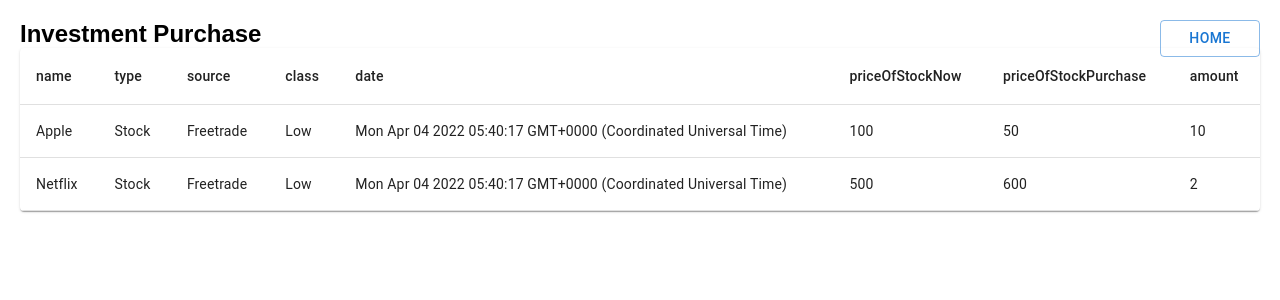
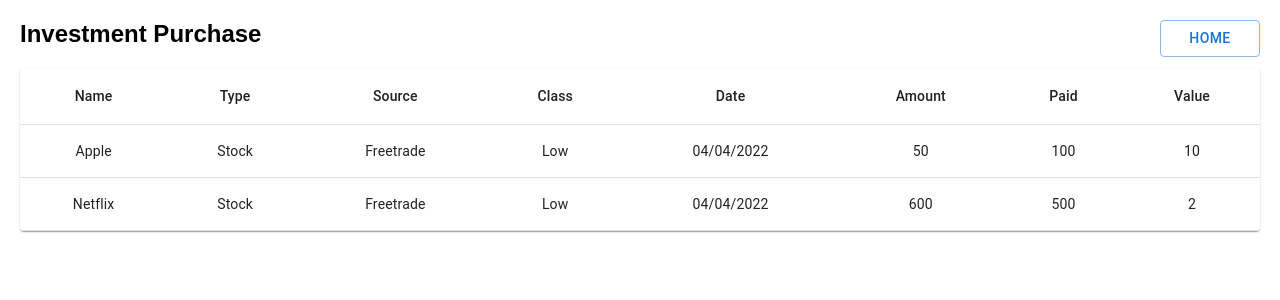
Before and after one commit to joshnice/investment_tracker, a React (Create React App) app: page /PURCHASE in a window 1280 px wide. Shown: the top 300 px of the page. Built offline with nearby package versions, Linux system fonts and the light colour scheme.

Commit message:
Fixed key issue with cells, named columns and styled container

```diff
--- a/src/components/data-table.tsx
+++ b/src/components/data-table.tsx
@@ -1,22 +1,24 @@
 import { Paper, Table, TableBody, TableCell, TableContainer, TableHead, TableRow } from "@mui/material";
+import { getDateString, isValidDate } from "../helper/global";
 
 interface DataTableProps<TableType extends {name: string}> {
     columns: string[];
     rows: TableType[];
+    containerClassName: string;
 }
 
 const DataTableComponent = <TableType extends { name: string },>(props: DataTableProps<TableType>) => (
-    <TableContainer component={Paper}>
+    <TableContainer component={Paper} className={props.containerClassName}>
         <Table>
         <TableHead>
             <TableRow>
-                { props.columns.map((column) => <TableCell align="left">{column}</TableCell>) }
+                { props.columns.map((column) => <TableCell key={column} align="center">{column}</TableCell>) }
             </TableRow>
         </TableHead>
         <TableBody>
-            {props.rows.map((row) => (
+            {props.rows.map((row, index) => (
             <TableRow key={row.name}>
-                { Object.values(row).map((dataRow) => <TableCell>{dataRow.toString()}</TableCell>) }
+                { Object.values(row).map((dataRow) => <TableCell key={`${dataRow.toString()}_${index}`} align="center">{ isValidDate(dataRow) ? getDateString(dataRow as unknown as Date) : dataRow }</TableCell>) }
             </TableRow>
             ))}
         </TableBody>
--- a/src/mock_data/mock_data.ts
+++ b/src/mock_data/mock_data.ts
@@ -6,8 +6,8 @@ export const mockPurchases: PurchaseTableType[] = [{
         source: "Freetrade",
         class: "Low",
         date: new Date(),
-        priceOfStockNow: 100,
-        priceOfStockPurchase: 50,
+        paid: 50,
+        value: 100,
         amount: 10,
     },
     {
@@ -16,8 +16,8 @@ export const mockPurchases: PurchaseTableType[] = [{
         source: "Freetrade",
         class: "Low",
         date: new Date(),
-        priceOfStockNow: 500,
-        priceOfStockPurchase: 600,
+        paid: 600,
+        value: 500,
         amount: 2,
     }
 ]
--- a/src/pages/purchase.tsx
+++ b/src/pages/purchase.tsx
@@ -1,3 +1,4 @@
+import styled from "@emotion/styled";
 import React, { FunctionComponent, useState } from "react";
 import DataTableComponent from "../components/data-table";
 import HomeButton from "../components/home-button";
@@ -13,23 +14,31 @@ export interface PurchaseTableType {
     source: string;
     class: string;
     amount: number;
-    priceOfStockPurchase: number;
-    priceOfStockNow: number;
+    paid: number;
+    value: number;
 }
+
+const PurchaseColumnNames = ["Name", "Type", "Source", "Class", "Date", "Amount", "Paid", "Value"];
 
 const PurchaseComponent: FunctionComponent = () => {
 
     const [investmentPurchases, setInvestmentPurchases] = useState(mockPurchases);
 
     return (
-        <>
+        <PurchaseContainer>
             <HomeButtonContainer>
                 <HomeButton />
             </HomeButtonContainer>
             <h2 style={{ margin: "0px" }}>Investment Purchase</h2>
-            <DataTableComponent<PurchaseTableType> columns={Object.keys(investmentPurchases[0])} rows={investmentPurchases} />
-        </>
+            <DataTableComponent<PurchaseTableType> columns={PurchaseColumnNames} rows={investmentPurchases} containerClassName="data-table-container"/>
+        </PurchaseContainer>
     )
 }
 
+const PurchaseContainer = styled.div`
+    .data-table-container {
+        margin: 20px 0px;
+    }
+`;
+
 export default PurchaseComponent;
```
